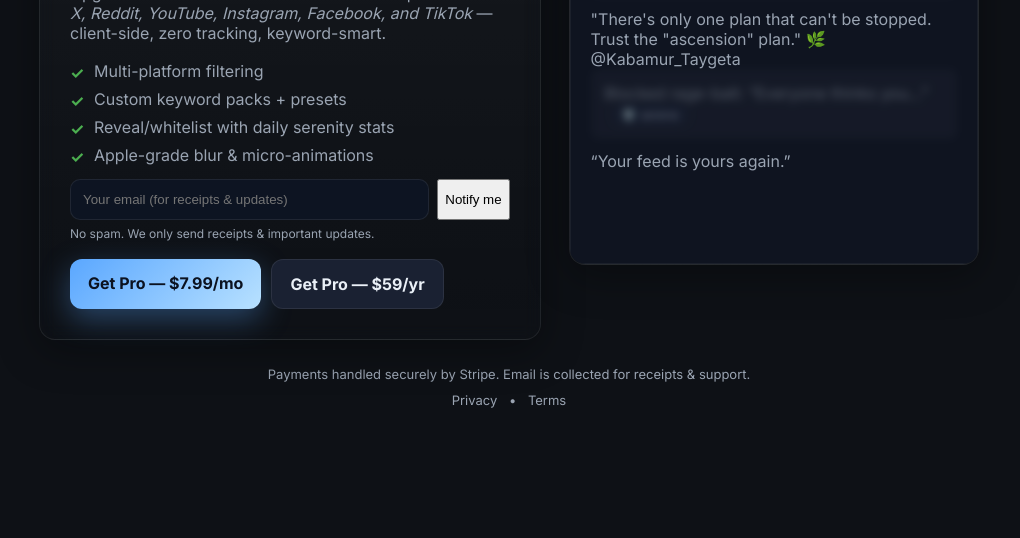
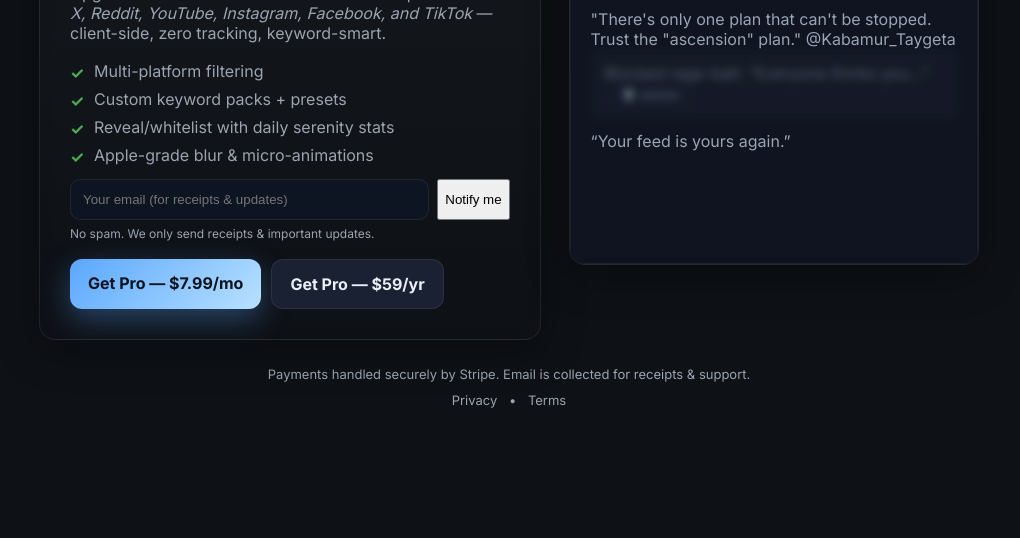
Before and after one commit to primalCam/sereneshield-site, a plain HTML site: page index.html in a window 1280 px wide. Shown: the part 262-800 px from the top of the page, without its empty margins (131-1151 px from the left). Drawn offline with Linux system fonts and the light colour scheme.

Commit message:
Update index.html

```diff
--- a/index.html
+++ b/index.html
@@ -91,7 +91,7 @@
       <div class="card shot">
         <div class="fake-feed">
           <div class="blurred">Blocked: “You are worthless…” <span class="tag">🛡️ serene</span></div>
-          <div> "There's only one plan that can't be stopped. Trust the "ascension" plan." 🌿 @Kabamur_Taygeta </div>
+          <div> "There's only one plan that can't be stopped. Trust the "ascension" plan." @Kabamur_Taygeta </div>
           <div class="blurred">Blocked rage-bait: “Everyone thinks you…” <span class="tag">🛡️ serene</span></div>
           <div>“Your feed is yours again.”</div>
         </div>
```
